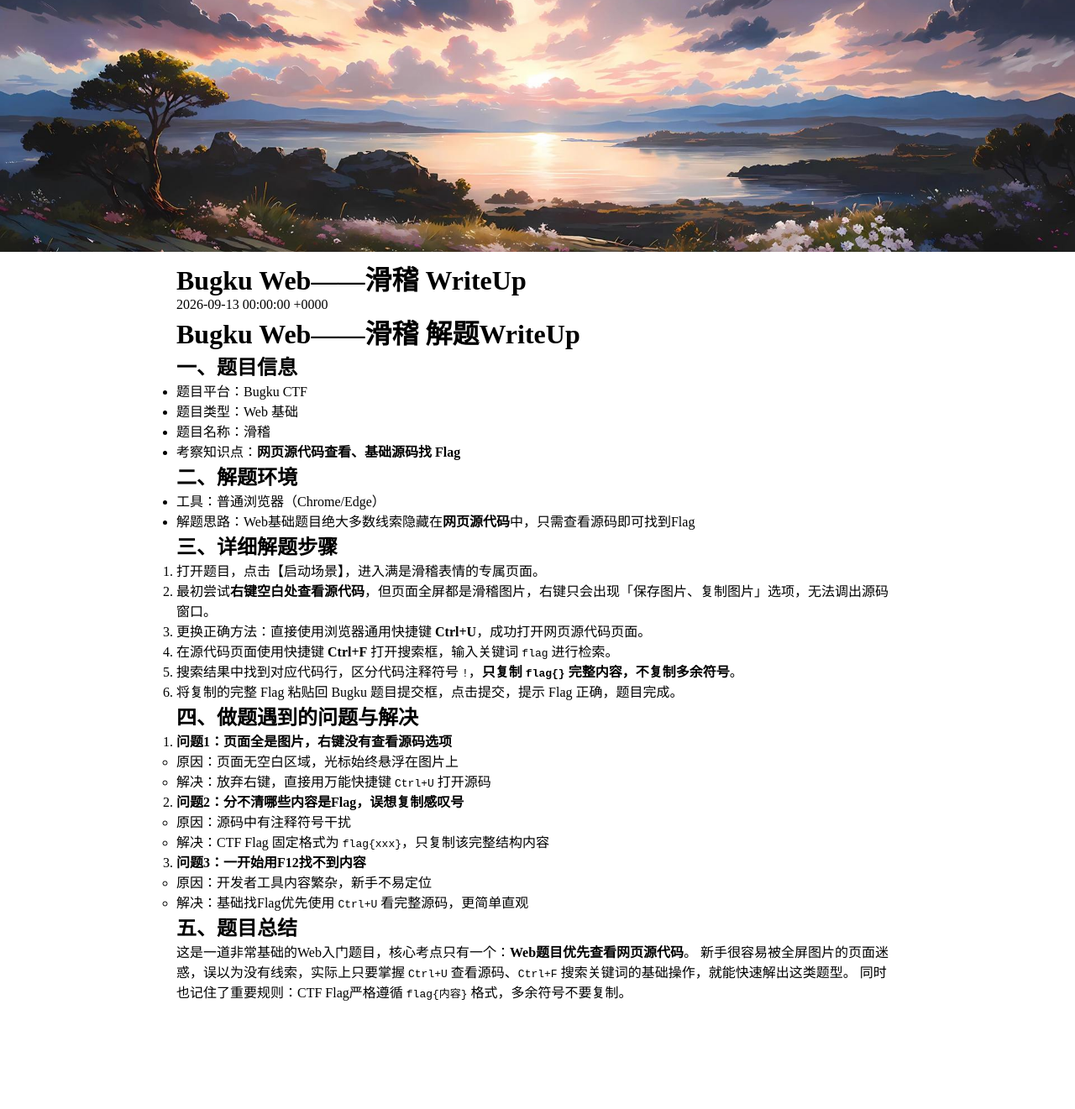
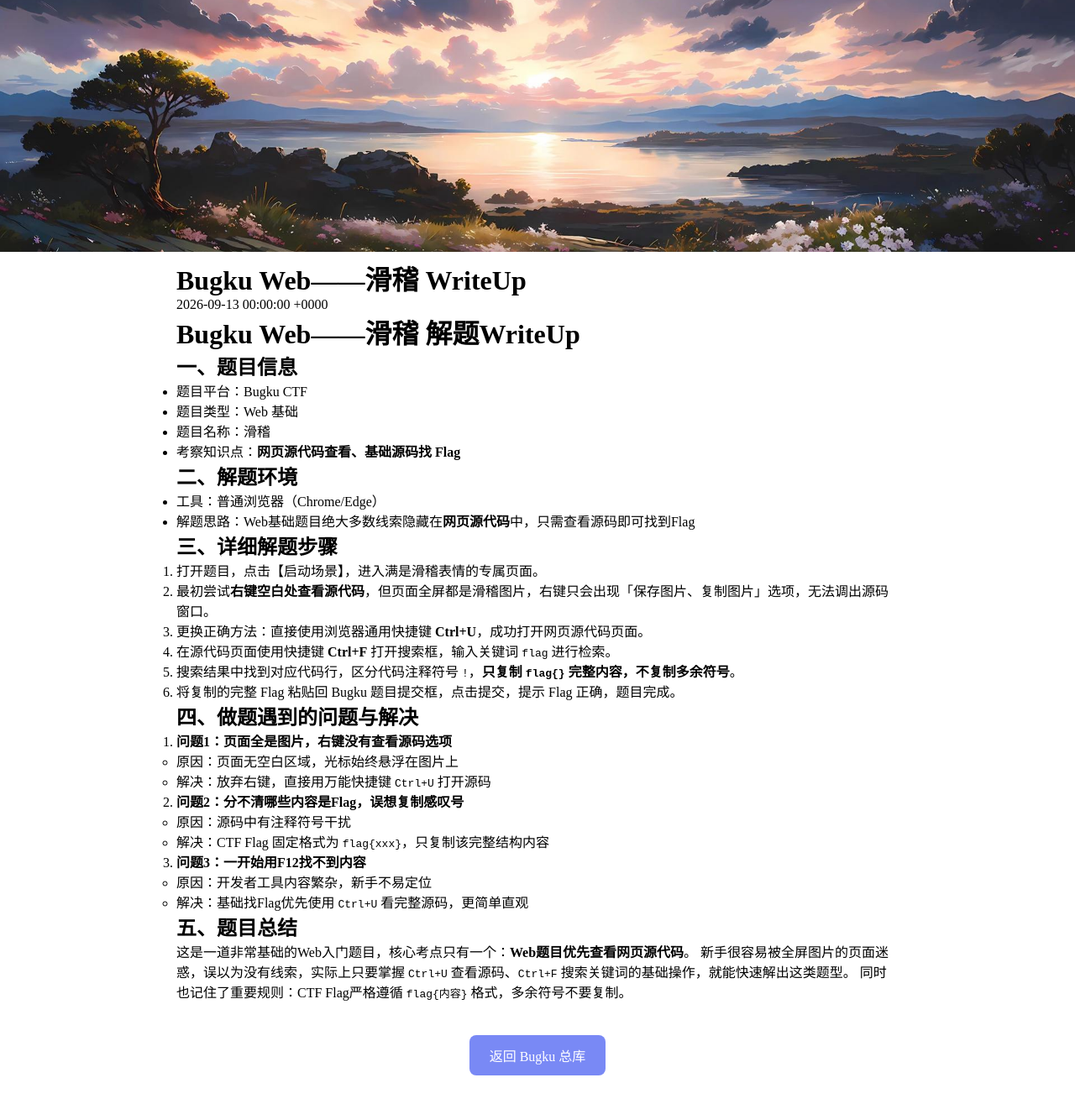
Before and after one commit to adelinecui/adelinecui.github.io, a Jekyll site: the page built from _posts/2026-09-13-huaji.md, in a window 1280 px wide. Shown: the whole page at 84% size. Built offline with Jekyll 4.4.1, drawn with Linux system fonts in a browser that asks for light colours; before the commit the page ends 1223 px from its top, so only the background shows below that.

Commit message:
Update post.html

```diff
--- a/_layouts/post.html
+++ b/_layouts/post.html
@@ -19,11 +19,14 @@
 <h1 style="margin-top:0;padding-top:8px;">{{ page.title }}</h1>
 <p>{{ page.date }}</p >
 {{ content }}
-{% if page.categories contains "ctfhub" %}
-<div style="text-align:center;margin:40px 0;">
-    <a href="{{ site.baseurl }}/ctfhub.html" style="display:inline-block;background-color:#7998f5;color:white;padding:12px 24px;border-radius:8px;text-decoration:none;font-size:18px;">返回CTFHub总库</a>
-</div>
-{% endif %}
+        {% if page.categories.size > 0 %}
+        <div style="text-align:center; margin:40px 0;">
+            <!-- 自动获取文章的第一个分类名，并拼接正确的路径 -->
+            <a href="{{ site.baseurl }}/categories/{{ page.categories.first }}/" style="display:inline-block; background-color:#7989f5; color:white; padding:12px 24px; border-radius:8px; text-decoration:none;">
+                返回 {{ page.categories.first | capitalize }} 总库
+            </a>
+        </div>
+        {% endif %}
 
 </div>
 
```
